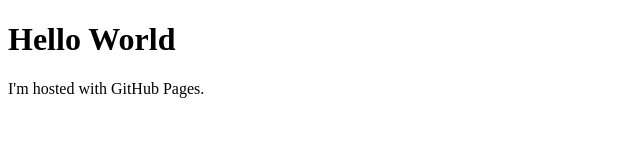
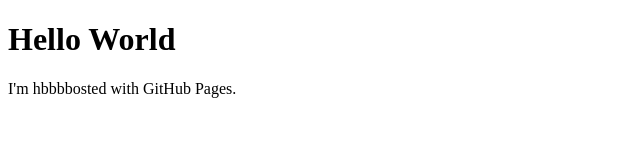
Before and after one commit to timetrackingsoftware/timetrackingsoftware.github.io, a plain HTML site: page index.html in a window 1280 px wide. Shown: the full height of the page, 0-640 px from the left. Drawn offline with Linux system fonts and the light colour scheme.

Commit message:
no message

```diff
--- a/index.html
+++ b/index.html
@@ -2,6 +2,6 @@
 <html>
 <body>
 <h1>Hello World</h1>
-<p>I'm hosted with GitHub Pages.</p>
+<p>I'm hbbbbosted with GitHub Pages.</p>
 </body>
 </html>
```
